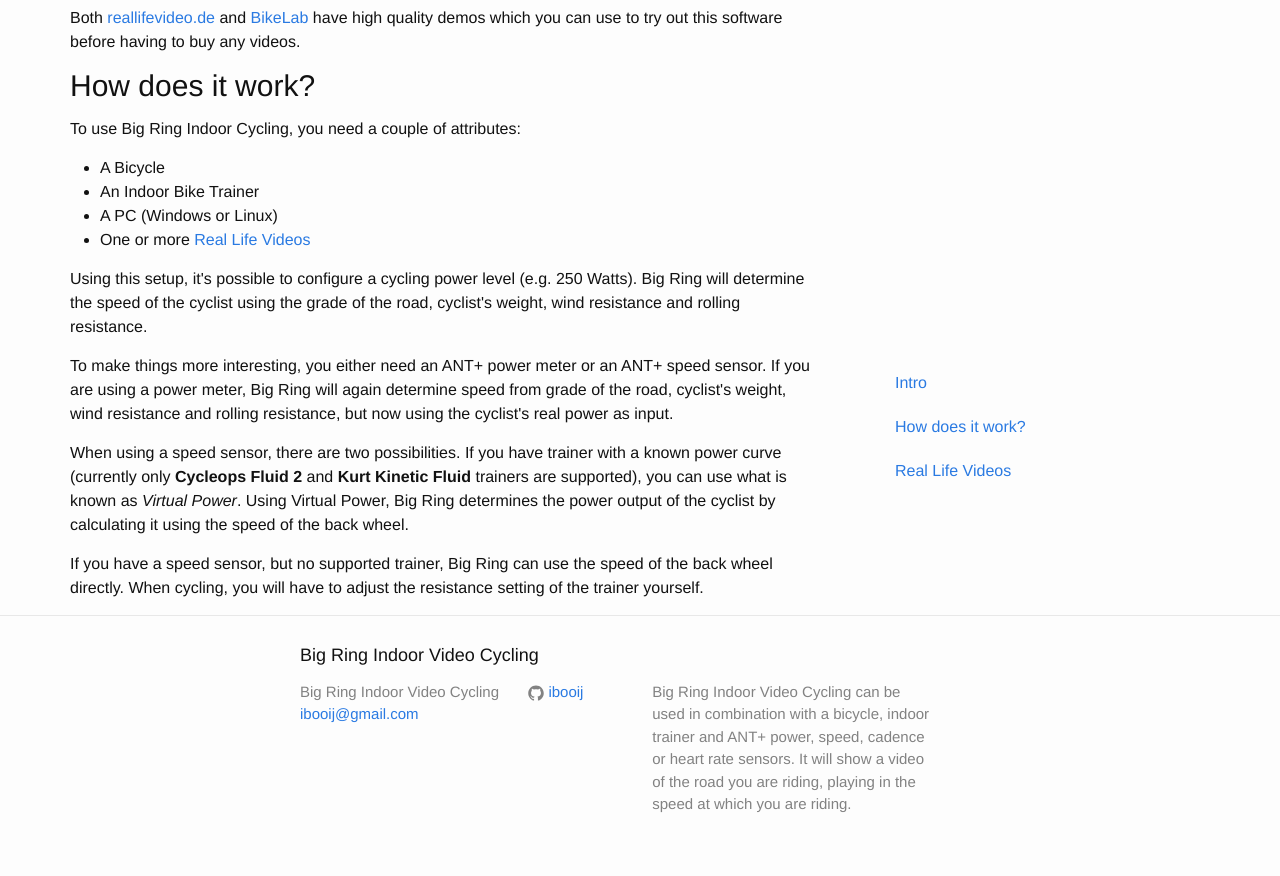
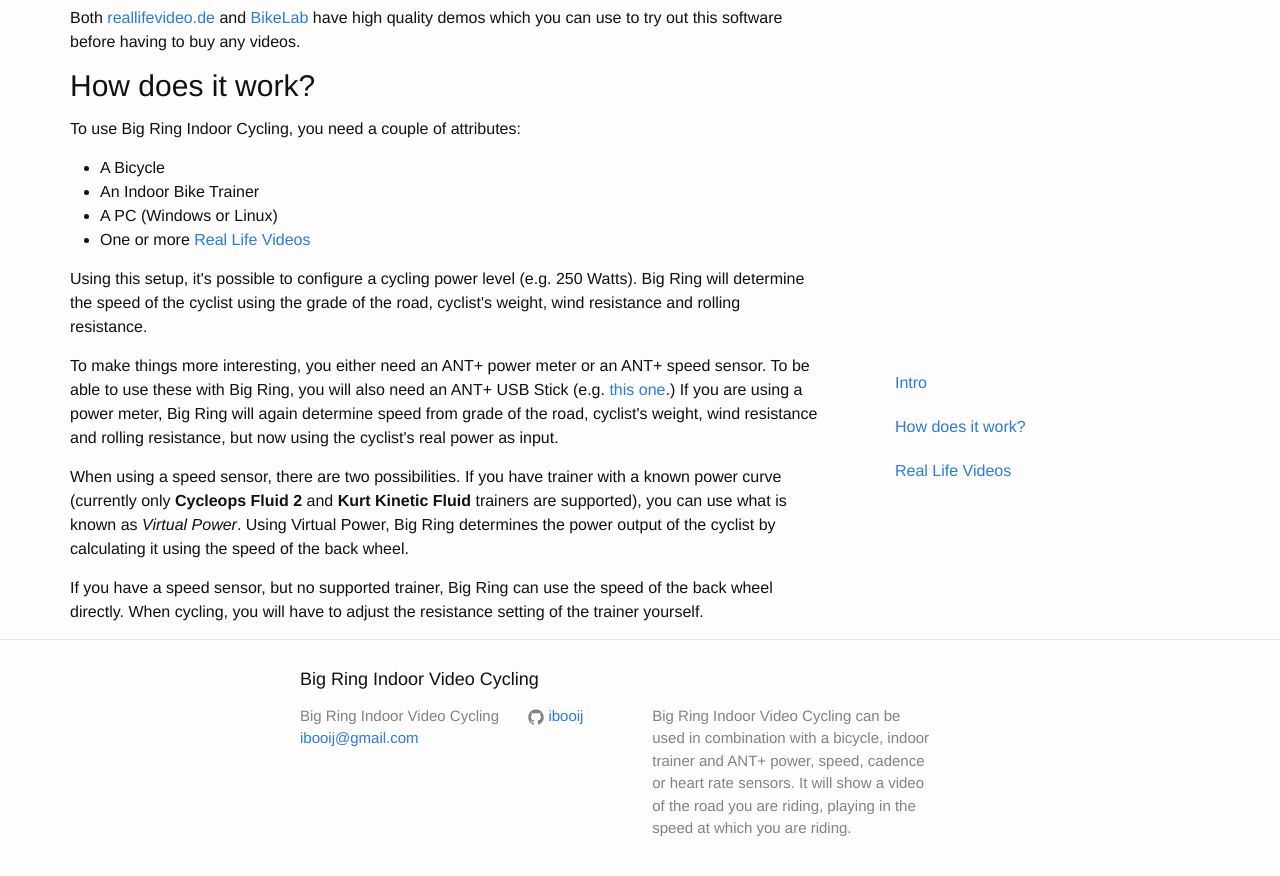
Before and after one commit to rsippl/big-ring, a Jekyll site: the page built from index.html, in a window 1280 px wide and 900 px high, scrolled down 1353 px. Shown: the top 876 px of the window. Built offline with Jekyll 4.4.1, drawn with Linux system fonts in a browser that asks for light colours.

```diff
--- a/index.html
+++ b/index.html
@@ -58,7 +59,8 @@ layout: default
     </p>
     <p>
         To make things more interesting, you either need an ANT+ power meter or
-        an ANT+ speed sensor. If you are using a power meter, Big Ring will again
+        an ANT+ speed sensor. To be able to use these with Big Ring, you will
+        also need an ANT+ USB Stick (e.g. <a href="http://www.thisisant.com/developer/components/antusb2">this one</a>.) If you are using a power meter, Big Ring will again
         determine speed from grade of the
         road, cyclist's weight, wind resistance and rolling resistance, but now
         using the cyclist's real power as input.
```
Also changed, not shown: other parts of index.html (+1 -0 lines).
